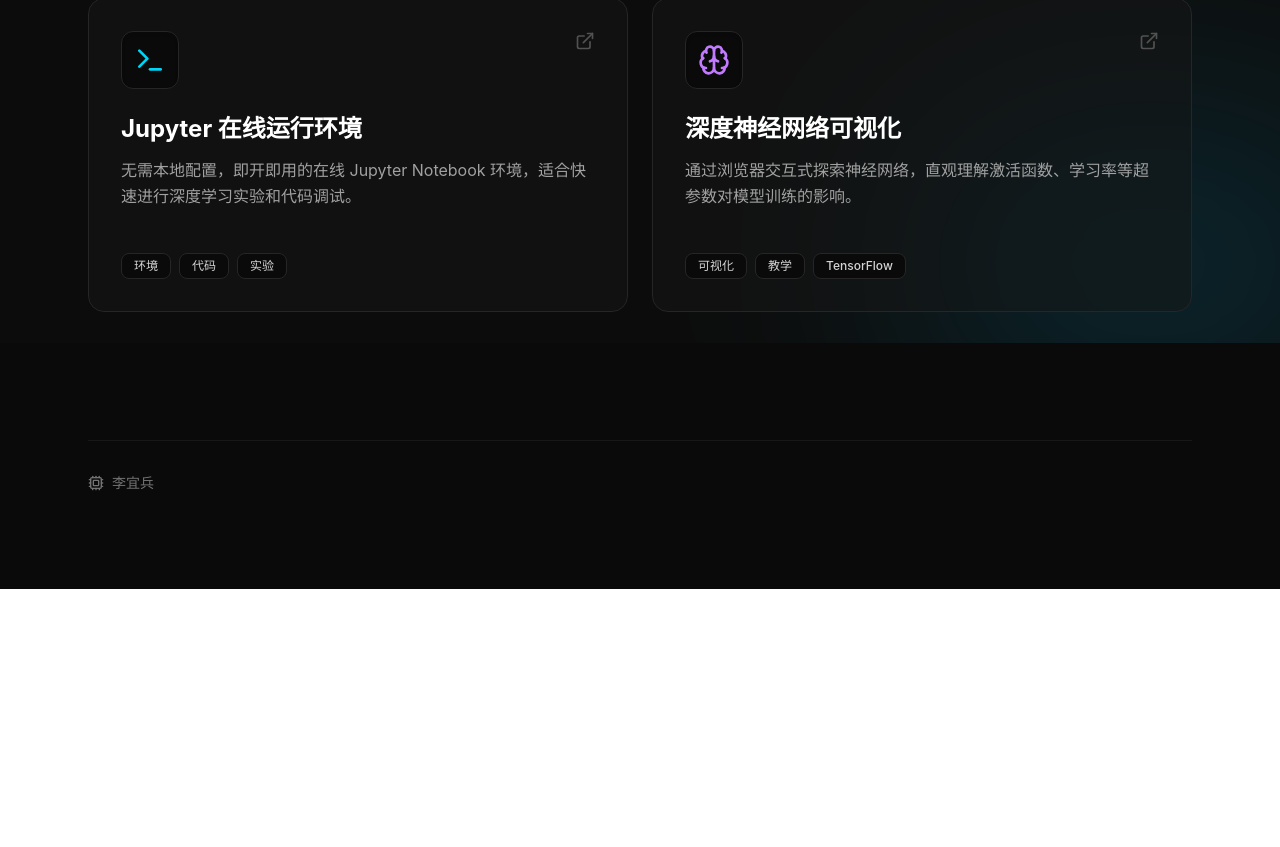
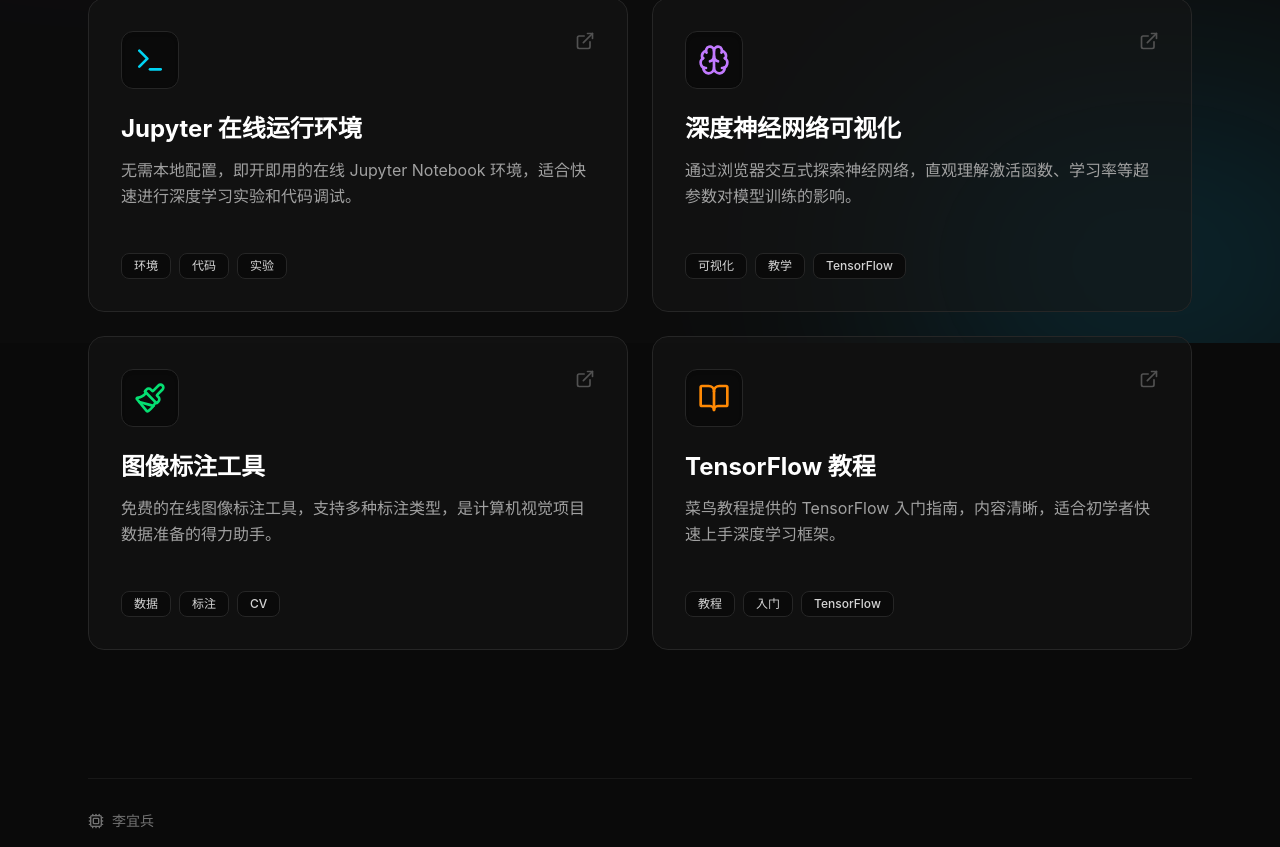
Before and after one commit to ybli-code/deep-learning, a React (Vite) app: page / in a window 1280 px wide. Shown: the part 457-1304 px from the top of the page. Before the commit the page ends 1046 px from the top, so only its background shows below. Built offline with nearby package versions, Linux system fonts and the light colour scheme.

Commit message:
feat: update resources from map.md (added image labeling tool and tensorflow tutorial)

```diff
--- a/src/App.tsx
+++ b/src/App.tsx
@@ -1,5 +1,5 @@
 import React from 'react';
-import { Terminal, Brain, ExternalLink, Sparkles, Cpu } from 'lucide-react';
+import { Terminal, Brain, ExternalLink, Sparkles, Cpu, Paintbrush, BookOpen } from 'lucide-react';
 
 interface Resource {
   title: string;
@@ -23,6 +23,20 @@ const resources: Resource[] = [
     description: '通过浏览器交互式探索神经网络，直观理解激活函数、学习率等超参数对模型训练的影响。',
     icon: <Brain className="w-8 h-8 text-purple-400" />,
     tags: ['可视化', '教学', 'TensorFlow']
+  },
+  {
+    title: '图像标注工具',
+    url: 'https://www.makesense.ai/',
+    description: '免费的在线图像标注工具，支持多种标注类型，是计算机视觉项目数据准备的得力助手。',
+    icon: <Paintbrush className="w-8 h-8 text-green-400" />,
+    tags: ['数据', '标注', 'CV']
+  },
+  {
+    title: 'TensorFlow 教程',
+    url: 'https://www.runoob.com/tensorflow/tensorflow-tutorial.html',
+    description: '菜鸟教程提供的 TensorFlow 入门指南，内容清晰，适合初学者快速上手深度学习框架。',
+    icon: <BookOpen className="w-8 h-8 text-orange-400" />,
+    tags: ['教程', '入门', 'TensorFlow']
   }
 ];
 
```
Also changed, not shown: 3 other files (tests, documents, lock files or other folders).
